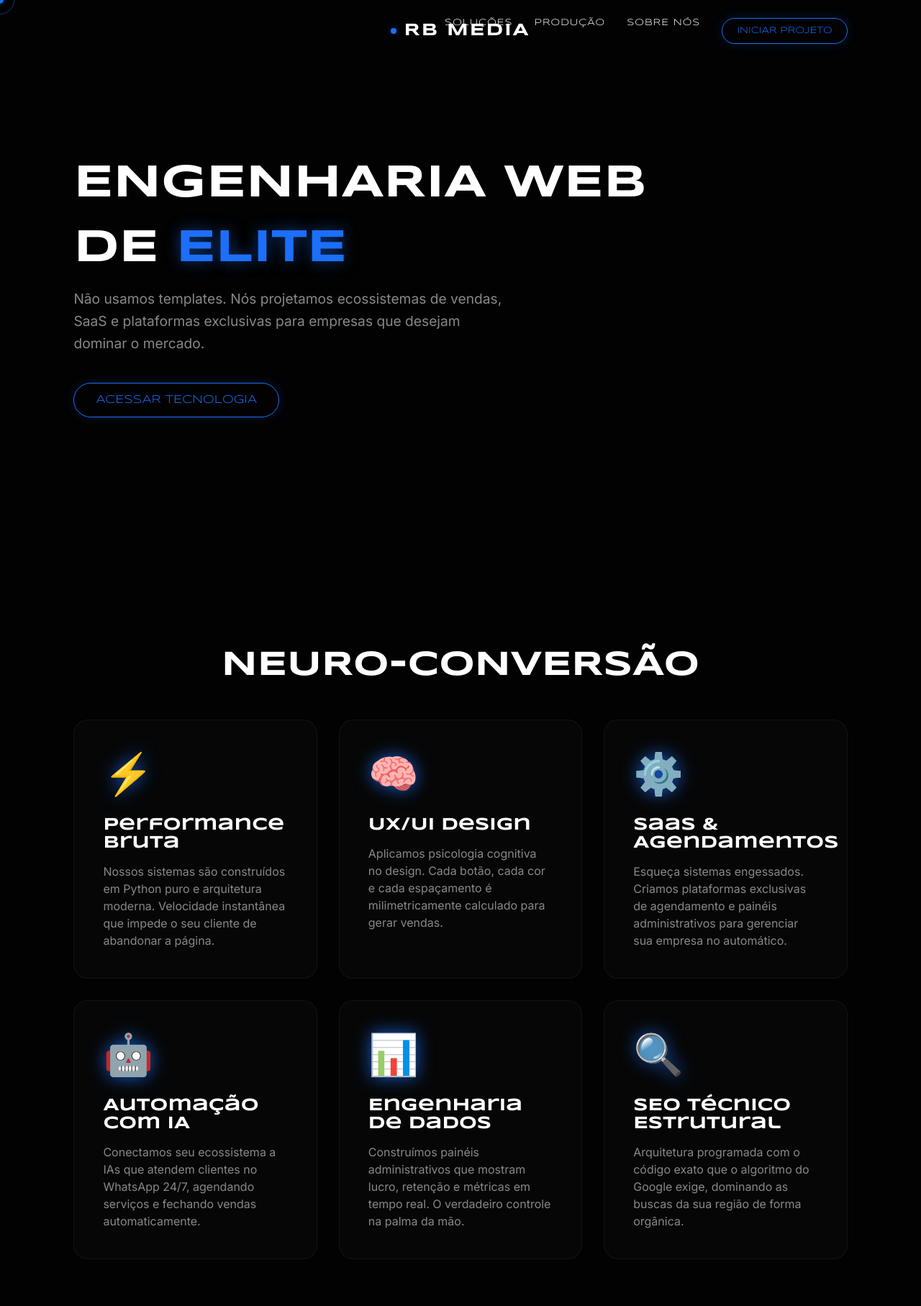
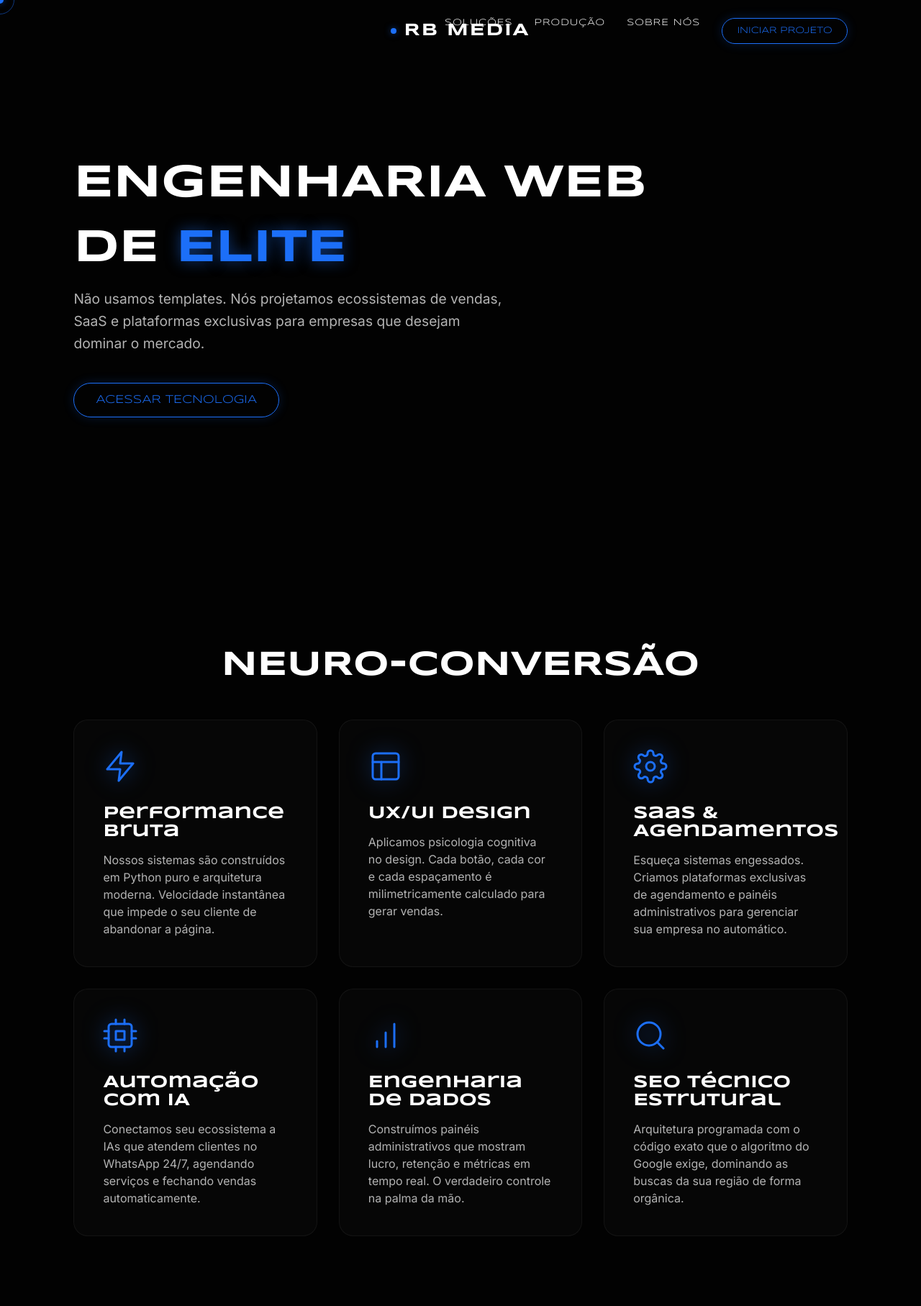
Before and after one commit to elysonedu-ui/rb-media-agency, a Flask app: page / in a window 1280 px wide. Shown: the top 1815 px of the page at 72% size. Run offline with Flask 3, Linux system fonts and the light colour scheme; some libraries are stand-ins or nearby versions.

Commit message:
UI: Standardize line-art SVG icons and improve text contrast

```diff
--- a/static/style.css
+++ b/static/style.css
@@ -1,7 +1,7 @@
 :root {
     --bg-color: #020202;
     --text-main: #ffffff;
-    --text-muted: #888888;
+    --text-muted: #b3b3b3; /* Clareado para melhor leitura */
     --accent-blue: #1c6ff8;
     --accent-glow: rgba(28, 111, 248, 0.5);
     --font-heading: 'Syncopate', sans-serif;
@@ -133,6 +133,17 @@ html, body {
 /* DECODE ANIMATION CLASS */
 .hacker-decode {
     opacity: 0;
+}
+
+/* SERVICE ICONS */
+.service-icon {
+    margin-bottom: 25px;
+    color: var(--accent-blue);
+    filter: drop-shadow(0 0 15px rgba(28,111,248,0.6));
+    transition: transform 0.3s;
+}
+.glass-card:hover .service-icon {
+    transform: scale(1.1);
 }
 
 /* CARDS GLASSMORPHISM */
--- a/templates/index.html
+++ b/templates/index.html
@@ -50,32 +50,32 @@
 
                 <div class="glass-grid fade-up">
                     <div class="glass-card hover-target">
-                        <div style="font-size: 3.5rem; margin-bottom: 25px; color: var(--accent-blue); text-shadow: 0 0 25px rgba(28,111,248,0.8);">⚡</div>
+                        <svg class="service-icon" xmlns="http://www.w3.org/2000/svg" width="48" height="48" viewBox="0 0 24 24" fill="none" stroke="currentColor" stroke-width="1.5" stroke-linecap="round" stroke-linejoin="round"><polygon points="13 2 3 14 12 14 11 22 21 10 12 10 13 2"></polygon></svg>
                         <h3>Performance Bruta</h3>
                         <p>Nossos sistemas são construídos em Python puro e arquitetura moderna. Velocidade instantânea que impede o seu cliente de abandonar a página.</p>
                     </div>
                     <div class="glass-card hover-target">
-                        <div style="font-size: 3.5rem; margin-bottom: 25px; color: var(--accent-blue); text-shadow: 0 0 25px rgba(28,111,248,0.8);">🧠</div>
+                        <svg class="service-icon" xmlns="http://www.w3.org/2000/svg" width="48" height="48" viewBox="0 0 24 24" fill="none" stroke="currentColor" stroke-width="1.5" stroke-linecap="round" stroke-linejoin="round"><rect x="3" y="3" width="18" height="18" rx="2" ry="2"></rect><line x1="3" y1="9" x2="21" y2="9"></line><line x1="9" y1="21" x2="9" y2="9"></line></svg>
                         <h3>UX/UI Design</h3>
                         <p>Aplicamos psicologia cognitiva no design. Cada botão, cada cor e cada espaçamento é milimetricamente calculado para gerar vendas.</p>
                     </div>
                     <div class="glass-card hover-target">
-                        <div style="font-size: 3.5rem; margin-bottom: 25px; color: var(--accent-blue); text-shadow: 0 0 25px rgba(28,111,248,0.8);">⚙️</div>
+                        <svg class="service-icon" xmlns="http://www.w3.org/2000/svg" width="48" height="48" viewBox="0 0 24 24" fill="none" stroke="currentColor" stroke-width="1.5" stroke-linecap="round" stroke-linejoin="round"><circle cx="12" cy="12" r="3"></circle><path d="M19.4 15a1.65 1.65 0 0 0 .33 1.82l.06.06a2 2 0 0 1 0 2.83 2 2 0 0 1-2.83 0l-.06-.06a1.65 1.65 0 0 0-1.82-.33 1.65 1.65 0 0 0-1 1.51V21a2 2 0 0 1-2 2 2 2 0 0 1-2-2v-.09A1.65 1.65 0 0 0 9 19.4a1.65 1.65 0 0 0-1.82.33l-.06.06a2 2 0 0 1-2.83 0 2 2 0 0 1 0-2.83l.06-.06a1.65 1.65 0 0 0 .33-1.82 1.65 1.65 0 0 0-1.51-1H3a2 2 0 0 1-2-2 2 2 0 0 1 2-2h.09A1.65 1.65 0 0 0 4.6 9a1.65 1.65 0 0 0-.33-1.82l-.06-.06a2 2 0 0 1 0-2.83 2 2 0 0 1 2.83 0l.06.06a1.65 1.65 0 0 0 1.82.33H9a1.65 1.65 0 0 0 1-1.51V3a2 2 0 0 1 2-2 2 2 0 0 1 2 2v.09a1.65 1.65 0 0 0 1 1.51 1.65 1.65 0 0 0 1.82-.33l.06-.06a2 2 0 0 1 2.83 0 2 2 0 0 1 0 2.83l-.06.06a1.65 1.65 0 0 0-.33 1.82V9a1.65 1.65 0 0 0 1.51 1H21a2 2 0 0 1 2 2 2 2 0 0 1-2 2h-.09a1.65 1.65 0 0 0-1.51 1z"></path></svg>
                         <h3>SaaS & Agendamentos</h3>
                         <p>Esqueça sistemas engessados. Criamos plataformas exclusivas de agendamento e painéis administrativos para gerenciar sua empresa no automático.</p>
                     </div>
                     <div class="glass-card hover-target">
-                        <div style="font-size: 3.5rem; margin-bottom: 25px; color: var(--accent-blue); text-shadow: 0 0 25px rgba(28,111,248,0.8);">🤖</div>
+                        <svg class="service-icon" xmlns="http://www.w3.org/2000/svg" width="48" height="48" viewBox="0 0 24 24" fill="none" stroke="currentColor" stroke-width="1.5" stroke-linecap="round" stroke-linejoin="round"><rect x="4" y="4" width="16" height="16" rx="2" ry="2"></rect><rect x="9" y="9" width="6" height="6"></rect><line x1="9" y1="1" x2="9" y2="4"></line><line x1="15" y1="1" x2="15" y2="4"></line><line x1="9" y1="20" x2="9" y2="23"></line><line x1="15" y1="20" x2="15" y2="23"></line><line x1="20" y1="9" x2="23" y2="9"></line><line x1="20" y1="14" x2="23" y2="14"></line><line x1="1" y1="9" x2="4" y2="9"></line><line x1="1" y1="14" x2="4" y2="14"></line></svg>
                         <h3>Automação com IA</h3>
                         <p>Conectamos seu ecossistema a IAs que atendem clientes no WhatsApp 24/7, agendando serviços e fechando vendas automaticamente.</p>
                     </div>
                     <div class="glass-card hover-target">
-                        <div style="font-size: 3.5rem; margin-bottom: 25px; color: var(--accent-blue); text-shadow: 0 0 25px rgba(28,111,248,0.8);">📊</div>
+                        <svg class="service-icon" xmlns="http://www.w3.org/2000/svg" width="48" height="48" viewBox="0 0 24 24" fill="none" stroke="currentColor" stroke-width="1.5" stroke-linecap="round" stroke-linejoin="round"><line x1="12" y1="20" x2="12" y2="10"></line><line x1="18" y1="20" x2="18" y2="4"></line><line x1="6" y1="20" x2="6" y2="16"></line></svg>
                         <h3>Engenharia de Dados</h3>
                         <p>Construímos painéis administrativos que mostram lucro, retenção e métricas em tempo real. O verdadeiro controle na palma da mão.</p>
                     </div>
                     <div class="glass-card hover-target">
-                        <div style="font-size: 3.5rem; margin-bottom: 25px; color: var(--accent-blue); text-shadow: 0 0 25px rgba(28,111,248,0.8);">🔍</div>
+                        <svg class="service-icon" xmlns="http://www.w3.org/2000/svg" width="48" height="48" viewBox="0 0 24 24" fill="none" stroke="currentColor" stroke-width="1.5" stroke-linecap="round" stroke-linejoin="round"><circle cx="11" cy="11" r="8"></circle><line x1="21" y1="21" x2="16.65" y2="16.65"></line></svg>
                         <h3>SEO Técnico Estrutural</h3>
                         <p>Arquitetura programada com o código exato que o algoritmo do Google exige, dominando as buscas da sua região de forma orgânica.</p>
                     </div>
```
